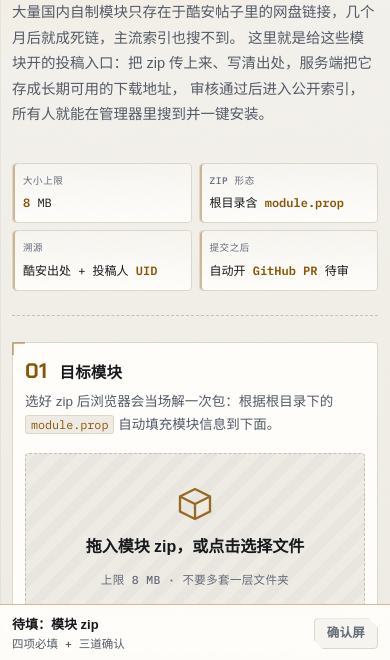
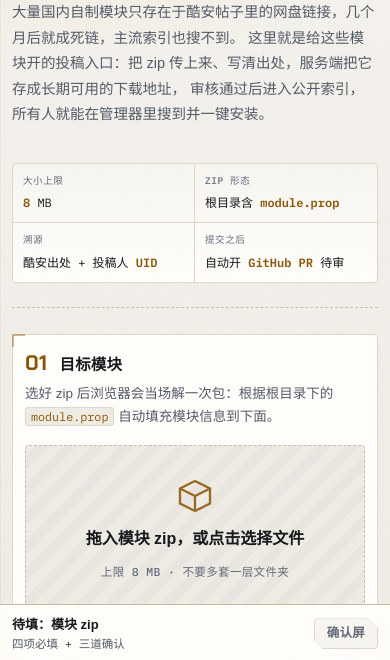
Before and after one commit to SukiSU-Community/modules-site, a website with bundled scripts: page public/index.html in a window 390 px wide. Shown: the part 182-842 px from the top of the page. Built offline with nearby package versions, Linux system fonts and the light colour scheme; no server answers.

Commit message:
style(spec): 四格改成十字线分格，去掉每格左侧的琥珀描边
原来四块各自带边框 + 琥珀内描边，看着是四张卡片而不是「一份规格的四个字段」。
现在外框一条、中间一横一竖：格子只留右边与下边线，最右列与最底行各自收掉，
缝里不再有 gap。窄屏那档也删了 gap:7px —— 一有缝十字就断。

实测 1180 / 430 / 360 三档：格间缝 0px，borderRight = [1,0,1,0]、
borderBottom = [1,1,0,0]（正是一个十字），格子 box-shadow 为 none，
.spec 宽度仍与 .panel 逐档相等，两列两行、零裁切。
selftest 加一条钉：.spec 不许有 gap、不许再有琥珀内描边、两处 nth-child 收口必须在位。

```diff
--- a/public/styles/panel.css
+++ b/public/styles/panel.css
@@ -496,21 +496,29 @@ h1 .hi::after {
   color: var(--amber);
 }
 
-/* 规格铭牌：2×2 四格，整块与下面的 .panel 同宽（都在 main 的内容盒里） */
+/* 规格铭牌：2×2 一格一块，中间用十字线分开（不留空隙），整块与下面的 .panel 同宽 */
 .spec {
   display: grid;
   grid-template-columns: repeat(2, minmax(0, 1fr));
-  gap: 10px;
+  border: 1px solid var(--line);
+  border-radius: var(--r);
+  background: linear-gradient(180deg, var(--panel-2), var(--panel));
+  overflow: hidden;
   margin-top: 22px;
 }
 .spec__cell {
   display: grid;
   gap: 4px;
   padding: 12px 14px;
-  border: 1px solid var(--line);
-  border-radius: var(--r);
-  background: linear-gradient(180deg, var(--panel-2), var(--panel));
-  box-shadow: inset 2px 0 0 var(--amber-line);
+  border-right: 1px solid var(--line);
+  border-bottom: 1px solid var(--line);
+}
+/* 十字线：右与下各一条，最右列与最底行收掉，中间才正好成十字 */
+.spec__cell:nth-child(2n) {
+  border-right: 0;
+}
+.spec__cell:nth-child(n + 3) {
+  border-bottom: 0;
 }
 .spec__k {
   font: 500 10.5px/1.7 var(--mono);
@@ -1744,9 +1752,6 @@ mark {
 /* 窄屏也保持 2×2：这四条是要一眼看完的硬条件，退成一列就得靠滚动来对比。
    代价是每格变窄，所以收字号与内边距，而不是收列数。 */
 @media (max-width: 620px) {
-  .spec {
-    gap: 7px;
-  }
   .spec__cell {
     gap: 3px;
     padding: 9px 10px;
```
Also changed, not shown: tools/selftest.mjs (+8 -0 lines).
